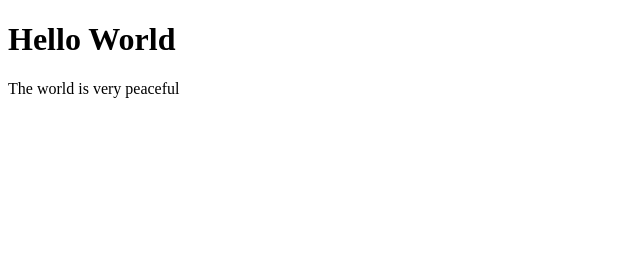
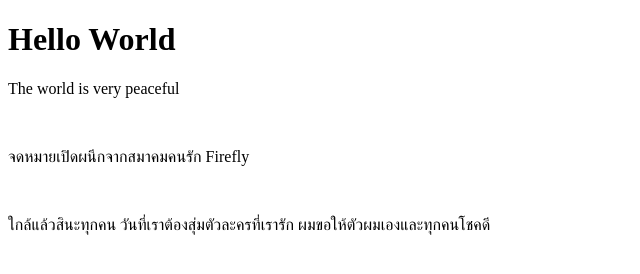
Before and after one commit to GotInwZa/I-watch-Krongruksiam-3-hours, a plain HTML site: page index.html in a window 1280 px wide. Shown: the whole page, without its empty margins (0-640 px from the left). Drawn offline with Linux system fonts and the light colour scheme.

Commit message:
add sentence and salutation

```diff
--- a/index.html
+++ b/index.html
@@ -8,5 +8,9 @@
 <body>
     <h1>Hello World</h1>
     <p>The world is very peaceful</p>
+    <br>
+    <p>จดหมายเปิดผนึกจากสมาคมคนรัก Firefly</p>
+    <br>
+    <p>ใกล้แล้วสินะทุกคน วันที่เราต้องสุ่มตัวละครที่เรารัก ผมขอให้ตัวผมเองและทุกคนโชคดี</p>
 </body>
 </html>
```
